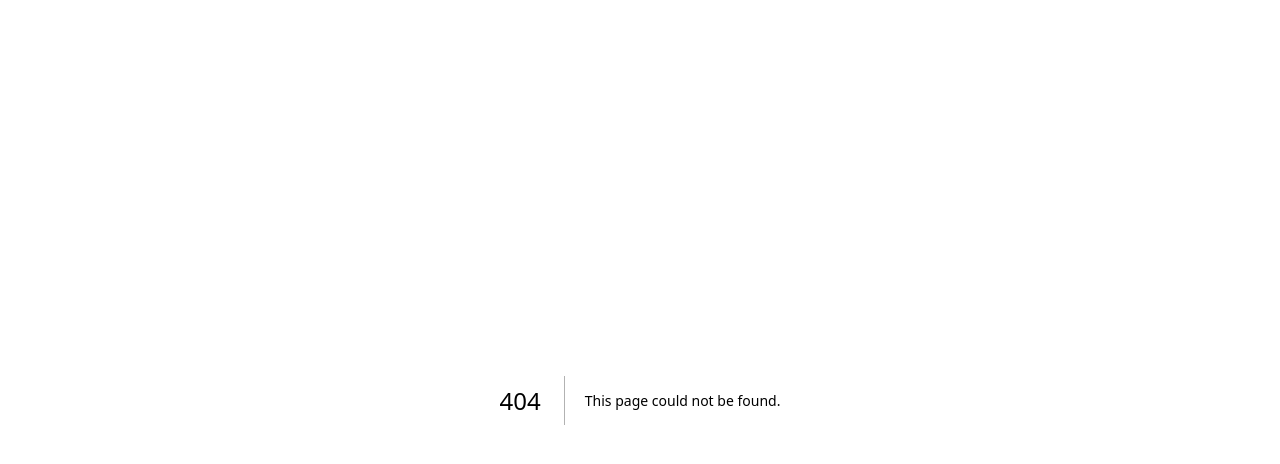
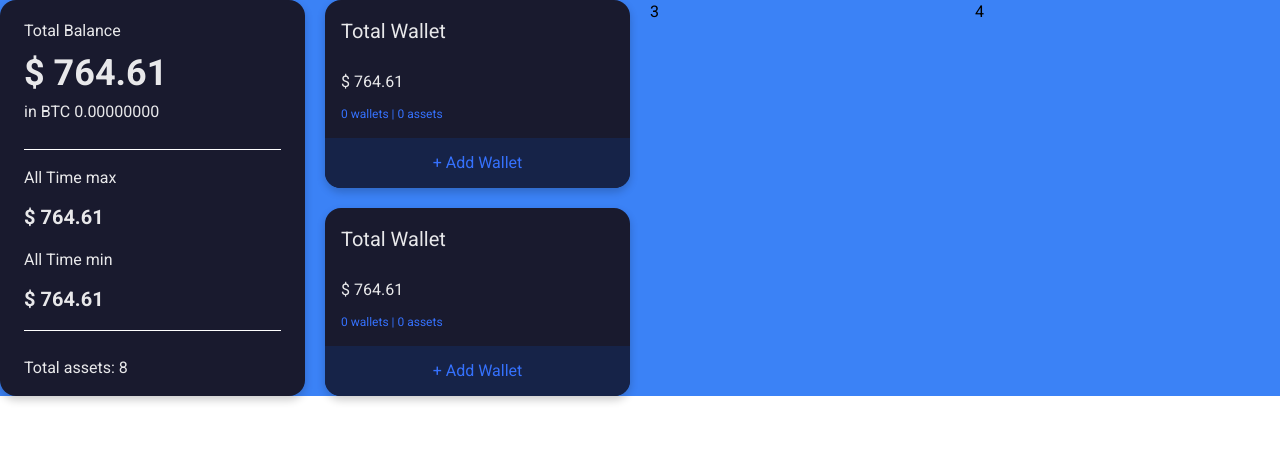
Before and after one commit to kien2572001/CryptoManager, a Next.js app: page /dashbroad in a window 1280 px wide. Before the commit this address had no page. Shown: the top 464 px of the page. Built offline with nearby package versions, Linux system fonts and the light colour scheme.

Commit message:
first commit

```diff
--- /dev/null
+++ b/components/Dashbroad/index.js
@@ -0,0 +1,48 @@
+const Dashbroad = () => {
+  return (
+    <div className="max-w-screen-xl mx-auto bg-blue-500  grid grid-cols-1 md:grid-cols-2 lg:grid-cols-4 gap-5">
+      {/*Total balance  */}
+      <div className="card-container text-[#ffffffe6] flex flex-col">
+        <div className="leading-[30px]">Total Balance</div>
+        <div className="text-4xl font-bold leading-[54px]">$ 764.61</div>
+        <div>in BTC 0.00000000</div>
+        <div className="block border-b mt-[25px] border-b-white"></div>
+        <div className="mt-4">All Time max</div>
+        <div className="text-xl font-bold leading-[30px] mt-3">$ 764.61</div>
+        <div className="mt-4">All Time min</div>
+        <div className="text-xl font-bold leading-[30px] mt-3">$ 764.61</div>
+        <div className="block border-b mt-[16px] mb-[25px] border-b-white"></div>
+        <div className="">Total assets: 8</div>
+      </div>
+      {/* Wallet */}
+      <div className=" grid grid-rows-2 gap-5">
+        {/* Top wallets */}
+        <div className="card-container-with-bottom-button text-[#ffffffe6] flex flex-col p-0">
+          <div className="p-4">
+            <div className="leading-[30px] text-xl">Total Wallet</div>
+            <div className="mt-6">$ 764.61</div>
+            <div className="mt-3 text-xs text-[#3571FD]">0 wallets | 0 assets</div>
+          </div>
+          <button className="flex items-center justify-center bg-[#162348] text-[#3571FD] py-2 px-3 h-[50px] rounded-b-[15px]">
+            + Add Wallet
+          </button>
+        </div>
+        {/* top porfolios */}
+        <div className="card-container-with-bottom-button text-[#ffffffe6] flex flex-col p-0">
+          <div className="p-4">
+            <div className="leading-[30px] text-xl">Total Wallet</div>
+            <div className="mt-6">$ 764.61</div>
+            <div className="mt-3 text-xs text-[#3571FD]">0 wallets | 0 assets</div>
+          </div>
+          <button className="flex items-center justify-center bg-[#162348] text-[#3571FD] py-2 px-3 h-[50px] rounded-b-[15px]">
+            + Add Wallet
+          </button>
+        </div>
+      </div>
+      <div>3</div>
+      <div>4</div>
+    </div>
+  );
+};
+
+export default Dashbroad;
--- /dev/null
+++ b/components/Layouts/MainLayout.js
@@ -0,0 +1,9 @@
+const MainLayout = ({ children }) => {
+  return (
+    <div className="">
+      {children}
+    </div>
+  );
+};
+
+export default MainLayout;
--- /dev/null
+++ b/pages/dashbroad.js
@@ -0,0 +1,10 @@
+import Dashbroad from "../components/Dashbroad";
+import MainLayout from "../components/Layouts/MainLayout";
+
+export default function dashbroad() {
+  return (
+    <MainLayout>
+      <Dashbroad />
+    </MainLayout>
+  );
+}
--- a/pages/index.js
+++ b/pages/index.js
@@ -8,7 +8,6 @@ export default function Home() {
         <title>Create Next App</title>
         <link rel="icon" href="/favicon.ico" />
       </Head>
-
       <main className={styles.main}>
         <h1 className={styles.title}>
           Welcome to <a href="https://nextjs.org">Next.js</a> on Docker!
--- /dev/null
+++ b/pages/login.js
@@ -0,0 +1,127 @@
+import * as React from 'react';
+import Avatar from '@mui/material/Avatar';
+import Button from '@mui/material/Button';
+import CssBaseline from '@mui/material/CssBaseline';
+import TextField from '@mui/material/TextField';
+import FormControlLabel from '@mui/material/FormControlLabel';
+import Checkbox from '@mui/material/Checkbox';
+import Link from '@mui/material/Link';
+import Paper from '@mui/material/Paper';
+import Box from '@mui/material/Box';
+import Grid from '@mui/material/Grid';
+import LockOutlinedIcon from '@mui/icons-material/LockOutlined';
+import Typography from '@mui/material/Typography';
+import { createTheme, ThemeProvider } from '@mui/material/styles';
+
+function Copyright(props) {
+  return (
+    <Typography variant="body2" color="text.secondary" align="center" {...props}>
+      {'Copyright © '}
+      <Link color="inherit" href="https://mui.com/">
+        Your Website
+      </Link>{' '}
+      {new Date().getFullYear()}
+      {'.'}
+    </Typography>
+  );
+}
+
+const theme = createTheme();
+
+export default function SignInSide() {
+  const handleSubmit = (event) => {
+    event.preventDefault();
+    const data = new FormData(event.currentTarget);
+    console.log({
+      email: data.get('email'),
+      password: data.get('password'),
+    });
+  };
+
+  return (
+    <ThemeProvider theme={theme}>
+      <Grid container component="main" sx={{ height: '100vh' }}>
+        <CssBaseline />
+        <Grid
+          item
+          xs={false}
+          sm={4}
+          md={7}
+          sx={{
+            backgroundImage: 'url(https://c8.alamy.com/comp/2G0N33H/bitcoin-cryptocurrency-blockchain-on-binary-golden-background-digital-money-abstract-background-in-digital-cyberspace-2G0N33H.jpg)',
+            backgroundRepeat: 'no-repeat',
+            backgroundColor: (t) =>
+              t.palette.mode === 'light' ? t.palette.grey[50] : t.palette.grey[900],
+            backgroundSize: 'cover',
+            backgroundPosition: 'center',
+          }}
+        />
+        <Grid item xs={12} sm={8} md={5} component={Paper} elevation={6} square>
+          <Box
+            sx={{
+              my: 8,
+              mx: 4,
+              display: 'flex',
+              flexDirection: 'column',
+              alignItems: 'center',
+            }}
+          >
+            <Avatar sx={{ m: 1, bgcolor: 'secondary.main' }}>
+              <LockOutlinedIcon />
+            </Avatar>
+            <Typography component="h1" variant="h5">
+              Sign in
+            </Typography>
+            <Box component="form" noValidate onSubmit={handleSubmit} sx={{ mt: 1 }}>
+              <TextField
+                margin="normal"
+                required
+                fullWidth
+                id="email"
+                label="Email Address"
+                name="email"
+                autoComplete="email"
+                autoFocus
+              />
+              <TextField
+                margin="normal"
+                required
+                fullWidth
+                name="password"
+                label="Password"
+                type="password"
+                id="password"
+                autoComplete="current-password"
+              />
+              <FormControlLabel
+                control={<Checkbox value="remember" color="primary" />}
+                label="Remember me"
+              />
+              <Button
+                type="submit"
+                fullWidth
+                variant="contained"
+                sx={{ mt: 3, mb: 2 }}
+              >
+                Sign In
+              </Button>
+              <Grid container>
+                <Grid item xs>
+                  <Link href="#" variant="body2">
+                    Forgot password?
+                  </Link>
+                </Grid>
+                <Grid item>
+                  <Link href="#" variant="body2">
+                    {"Don't have an account? Sign Up"}
+                  </Link>
+                </Grid>
+              </Grid>
+              <Copyright sx={{ mt: 5 }} />
+            </Box>
+          </Box>
+        </Grid>
+      </Grid>
+    </ThemeProvider>
+  );
+}
--- /dev/null
+++ b/postcss.config.js
@@ -0,0 +1,6 @@
+module.exports = {
+  plugins: {
+    tailwindcss: {},
+    autoprefixer: {},
+  },
+}
--- a/styles/globals.css
+++ b/styles/globals.css
@@ -1,9 +1,13 @@
+@import url('https://fonts.googleapis.com/css2?family=Roboto:ital,wght@0,100;0,300;0,400;0,500;0,700;0,900;1,100;1,300;1,400;1,500;1,900&display=swap');
+@import 'tailwindcss/base';
+@import 'tailwindcss/components';
+@import 'tailwindcss/utilities';
+
 html,
 body {
   padding: 0;
   margin: 0;
-  font-family: -apple-system, BlinkMacSystemFont, Segoe UI, Roboto, Oxygen,
-    Ubuntu, Cantarell, Fira Sans, Droid Sans, Helvetica Neue, sans-serif;
+  font-family: 'Roboto', sans-serif;
 }
 
 a {
@@ -14,3 +18,19 @@ a {
 * {
   box-sizing: border-box;
 }
+
+
+.card-container {
+  border-radius: 16px;
+  box-shadow: 0 4px 8px 0 rgba(0, 0, 0, 0.2);
+  transition: 0.3s;
+  background-color: #191a2e;
+  padding: 16px 24px;
+}
+
+.card-container-with-bottom-button{
+  border-radius: 16px;
+  box-shadow: 0 4px 8px 0 rgba(0, 0, 0, 0.2);
+  transition: 0.3s;
+  background-color: #191a2e;
+}
--- /dev/null
+++ b/tailwind.config.js
@@ -0,0 +1,15 @@
+/** @type {import('tailwindcss').Config} */
+module.exports = {
+  content: [
+    "./app/**/*.{js,ts,jsx,tsx}",
+    "./pages/**/*.{js,ts,jsx,tsx}",
+    "./components/**/*.{js,ts,jsx,tsx}",
+
+    // Or if using `src` directory:
+    "./src/**/*.{js,ts,jsx,tsx}",
+  ],
+  theme: {
+    extend: {},
+  },
+  plugins: [],
+};
```
Also changed, not shown: package.json (+10 -0 lines), 2 other files (tests, documents, lock files or other folders).
